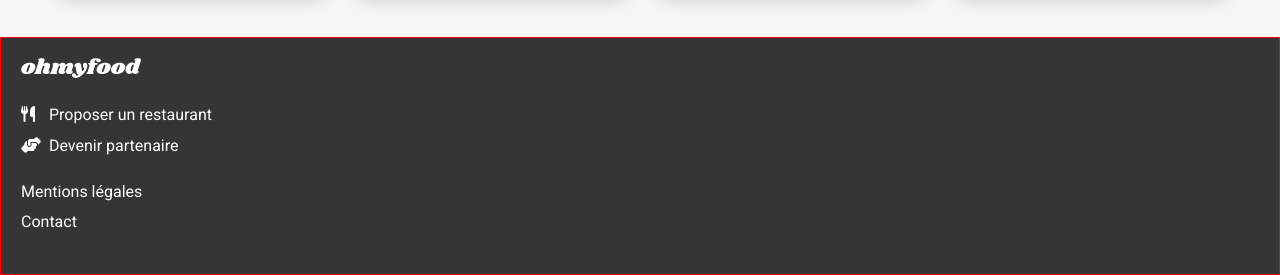
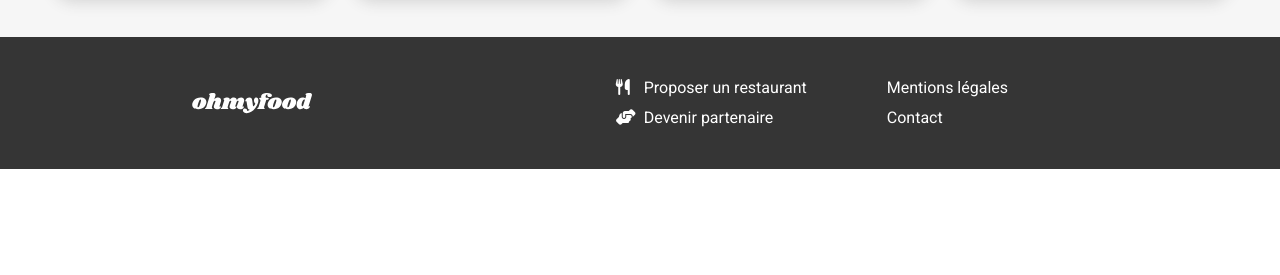
Before and after one commit to farrradise/ohmyfood, a website: page index.html in a window 1280 px wide. Shown: the part 1334-1609 px from the top of the page. After the commit the page ends 1503 px from the top, so only its background shows below. Drawn offline with Linux system fonts and the light colour scheme; a web font is replaced by a local one.

Commit message:
responsive header et footer

```diff
--- a/index.html
+++ b/index.html
@@ -22,15 +22,6 @@
 
         <header class="header">
             <img src="./public/img/logo/ohmyfood.png" alt="logo ohmyfood">
-            <nav>
-                <ul>
-                    <li><a href=""></a></li>
-                    <li><a href=""></a></li>
-                    <li><a href=""></a></li>
-                    <li><a href=""></a></li>
-                </ul>
-            </nav>
-            <ul></ul>
         </header>
 
         <main>
@@ -133,6 +124,7 @@
         </main>
 
         <footer class="footer">
+            <div class="footer__container">
                 <img src="./public/img/logo/ohmyfood@2x.svg" alt="logo ohmyfood">
                 <nav>
                     <ul class="footer__menu">
@@ -144,6 +136,7 @@
                         <li class="footer__item"><a target="_blank" href="mailto:hello@ohmyfood.com">Contact</a></li>
                     </ul>
                 </nav>
+            </div>
         </footer>
 </body>
 </html>
--- a/sass/layout/_footer.scss
+++ b/sass/layout/_footer.scss
@@ -5,6 +5,18 @@
     img {
         filter: brightness(0) invert(1);
         width : 120px;
+    }
+
+    nav {
+        @include laptop {
+            display : flex;
+            justify-content: space-between;
+
+            ul {
+                margin-right : 80px;
+
+            }
+        }
     }
 
 
@@ -18,5 +30,15 @@
         }
     }
 
-    border :1px solid red;
+    // max-width : 100px;
+
+    &__container {
+        max-width : 1200px;
+        margin : auto;
+
+        @include tablet {
+            display : flex;
+            justify-content: space-around;
+        }
+    }
 }
--- a/sass/pages/_index.scss
+++ b/sass/pages/_index.scss
@@ -62,13 +62,12 @@
 
         @include laptop {
             @include rounded;
-            width : 45%;
-            // border : 1px solid red;
-            padding : 30px 55px;
+            width : 60%;
+            padding : 15px 45px;
             max-width: 480px;
             position : absolute;
             left : 20%;
-            bottom : 20%;
+            bottom : 15%;
         }
     }
 
```
Also changed, not shown: restaurant-menilmontant.html (+0 -8 lines), public/css/style.css, 1 other file. Lines whose indentation alone changed are shown as unchanged.
